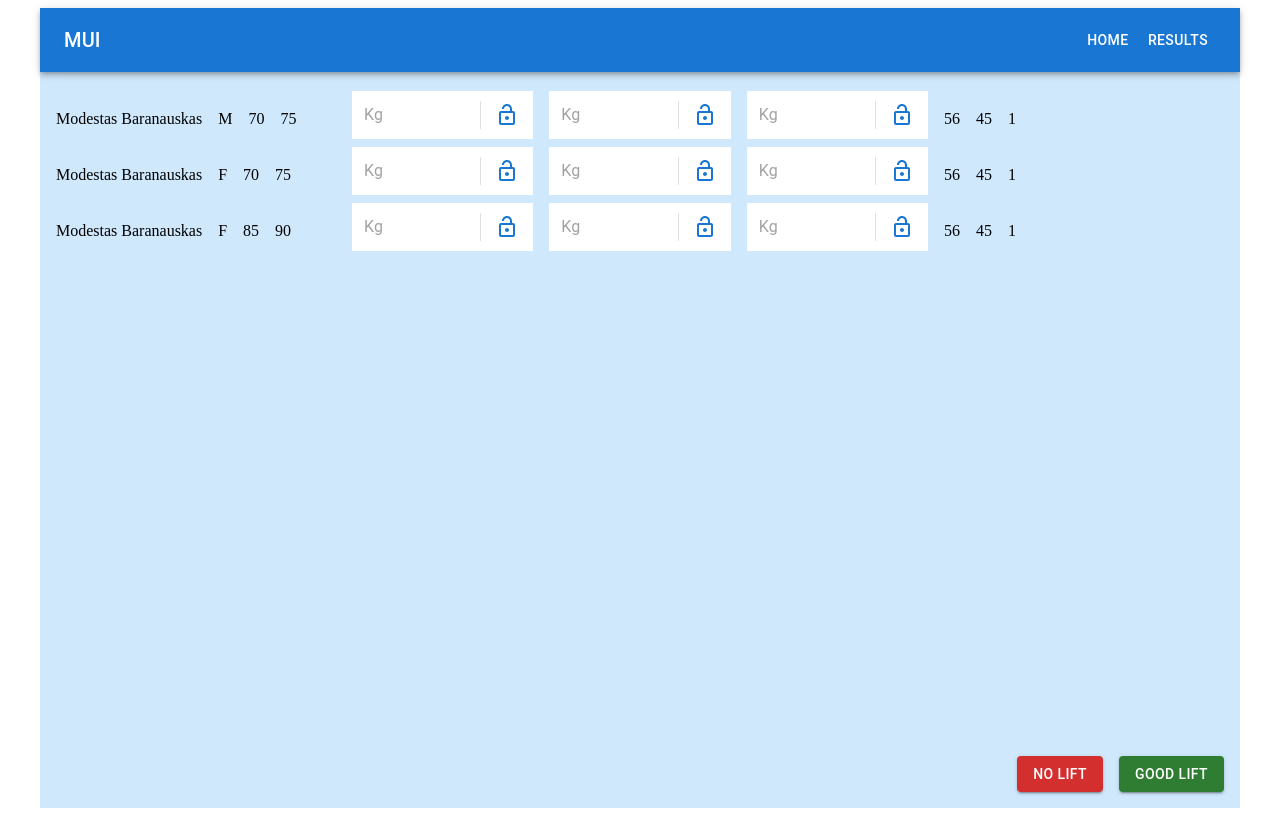
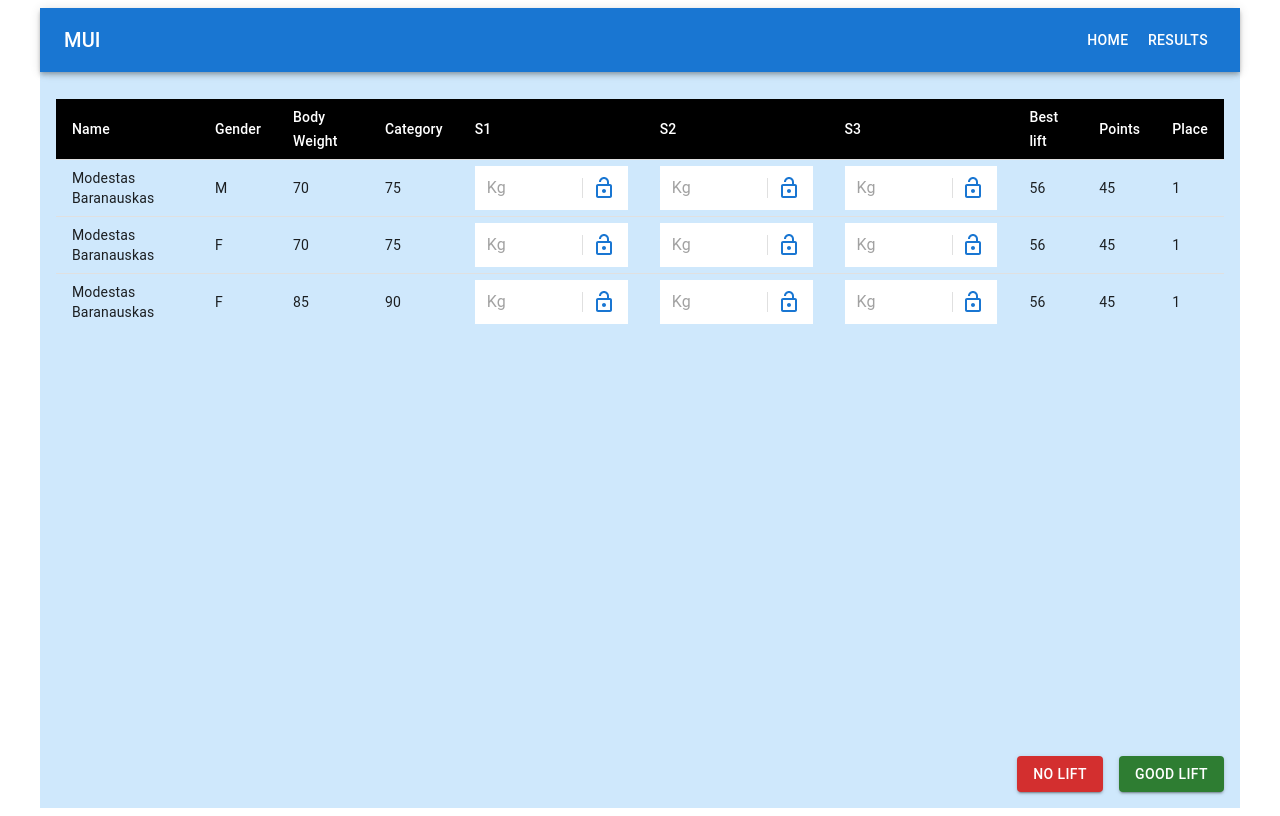
Before and after one commit to ModestasBar/wrp_score, a React (Create React App) app in the folder wrp_score/: page /lifting in a window 1280 px wide. Built offline with nearby package versions, Linux system fonts and the light colour scheme; data requests are answered from the project's data file.

Commit message:
add json-server

```diff
--- /dev/null
+++ b/wrp_score/db/db.json
@@ -0,0 +1,43 @@
+{
+  "participants": [
+    {
+      "name": "Modestas",
+      "surname": "Baranauskas",
+      "gender": "M",
+      "bodyWeight": 70,
+      "classCategory": "75",
+      "s1": { "weight": "12", "status": false },
+      "s2": { "weight": "78", "status": false },
+      "s3": { "weight": "98", "status": false },
+      "total": 56,
+      "points": 45,
+      "place": 1
+    },
+    {
+      "name": "Modestas",
+      "surname": "Baranauskas",
+      "gender": "F",
+      "bodyWeight": 70,
+      "classCategory": "75",
+      "s1": { "weight": "12", "status": false },
+      "s2": { "weight": "78", "status": false },
+      "s3": { "weight": "98", "status": false },
+      "total": 56,
+      "points": 45,
+      "place": 1
+    },
+    {
+      "name": "Modestas",
+      "surname": "Baranauskas",
+      "gender": "F",
+      "bodyWeight": 85,
+      "classCategory": "90",
+      "s1": { "weight": "12", "status": false },
+      "s2": { "weight": "78", "status": false },
+      "s3": { "weight": "98", "status": false },
+      "total": 56,
+      "points": 45,
+      "place": 1
+    }
+  ]
+}
--- a/wrp_score/package.json
+++ b/wrp_score/package.json
@@ -25,7 +25,8 @@
   },
   "scripts": {
     "start": "react-scripts start",
-    "build": "react-scripts build"
+    "build": "react-scripts build",
+    "json-server": "json-server --watch db/db.json --port 3004"
   },
   "browserslist": {
     "production": [
@@ -48,6 +49,7 @@
     "eslint-plugin-n": "^15.2.5",
     "eslint-plugin-promise": "^6.0.1",
     "eslint-plugin-react": "^7.31.8",
+    "json-server": "^0.17.0",
     "typescript": "^4.8.3"
   }
 }
--- a/wrp_score/src/components/EditableField/EditableField.tsx
+++ b/wrp_score/src/components/EditableField/EditableField.tsx
@@ -1,34 +1,34 @@
-import { Box } from '@mui/material'
-import InputBase from '@mui/material/InputBase'
-import Divider from '@mui/material/Divider'
-import IconButton from '@mui/material/IconButton'
-import LockOpenOutlinedIcon from '@mui/icons-material/LockOpenOutlined'
-import LockOutlinedIcon from '@mui/icons-material/LockOutlined'
-import { useState } from 'react'
-import { styles } from './styles'
+import { Box } from '@mui/material';
+import InputBase from '@mui/material/InputBase';
+import Divider from '@mui/material/Divider';
+import IconButton from '@mui/material/IconButton';
+import LockOpenOutlinedIcon from '@mui/icons-material/LockOpenOutlined';
+import LockOutlinedIcon from '@mui/icons-material/LockOutlined';
+import { useState } from 'react';
+import { styles } from './styles';
 
 const EditableField = () => {
-  const [lockWeight, setLockWeight] = useState(false)
-  const [readyToLift, setReadyToLift] = useState(false)
+  const [lockWeight, setLockWeight] = useState(false);
+  const [readyToLift, setReadyToLift] = useState(false);
 
   const handleLockClick = () => {
-    setLockWeight(!lockWeight)
-    setReadyToLift(false)
-  }
+    setLockWeight(!lockWeight);
+    setReadyToLift(false);
+  };
   const handleInputClick = () => {
     if (lockWeight) {
-      setReadyToLift(!readyToLift)
+      setReadyToLift(!readyToLift);
     }
-  }
+  };
 
-  const LockComponent = lockWeight ? LockOutlinedIcon : LockOpenOutlinedIcon
+  const LockComponent = lockWeight ? LockOutlinedIcon : LockOpenOutlinedIcon;
 
   return (
     <Box
       sx={[
         styles.box,
         lockWeight && styles.boxLock,
-        readyToLift && styles.boxReady
+        readyToLift && styles.boxReady,
       ]}
     >
       <InputBase
@@ -38,12 +38,12 @@ const EditableField = () => {
         disabled={lockWeight}
         onClick={handleInputClick}
       />
-      <Divider sx={{ height: 28, m: 0.5 }} orientation="vertical" />
-      <IconButton color="primary" sx={{ p: '10px' }} aria-label="directions">
+      <Divider sx={{ height: 20, m: 0.1 }} orientation="vertical" />
+      <IconButton color="primary" aria-label="directions">
         <LockComponent onClick={handleLockClick} />
       </IconButton>
     </Box>
-  )
-}
+  );
+};
 
-export default EditableField
+export default EditableField;
--- a/wrp_score/src/components/TextBox/TextBox.styles.ts
+++ b/wrp_score/src/components/TextBox/TextBox.styles.ts
@@ -1,8 +1,8 @@
 export const styles = {
   textBox: {
     display: 'flex',
-    justifyContent: 'center',
+    justifyContent: 'start',
     alignItems: 'center',
-    height: '100%'
-  }
-}
+    height: '100%',
+  },
+};
--- a/wrp_score/src/pages/Lifting/Lifting.styles.ts
+++ b/wrp_score/src/pages/Lifting/Lifting.styles.ts
@@ -1,7 +1,24 @@
 export const styles = {
   resultsColumn: {
     '&.MuiGrid-item': {
-      paddingTop: 1
-    }
-  }
-}
+      paddingTop: 1,
+    },
+  },
+  tableCell: {
+    '&.MuiTableCell-head': {
+      backgroundColor: 'black',
+      color: 'white',
+    },
+    '& ': {
+      fontSize: 14,
+    },
+  },
+  tableRow: {
+    '&:nth-of-type(odd)': {
+      // backgroundColor: 'gray',
+    },
+    '&:last-child td, &:last-child th': {
+      border: 0,
+    },
+  },
+};
--- a/wrp_score/src/pages/Lifting/Lifting.tsx
+++ b/wrp_score/src/pages/Lifting/Lifting.tsx
@@ -1,80 +1,15 @@
-import { Button, Grid, Input, TextField, Typography } from '@mui/material'
-import { Box } from '@mui/system'
-import { useState } from 'react'
-import EditableField from '../../components/EditableField'
-import TextBox from '../../components/TextBox'
-import { styles } from './Lifting.styles'
+/* eslint-disable @typescript-eslint/restrict-template-expressions */
+import { useEffect, useState } from 'react';
+import { Table, TableCell, TableHead } from '@mui/material';
+import Box from '@mui/material/Box/Box';
+import Button from '@mui/material/Button/Button';
+import TableBody from '@mui/material/TableBody/TableBody';
+import TableRow from '@mui/material/TableRow/TableRow';
 
-const liftersMock = [
-  {
-    name: 'Modestas',
-    surname: 'Baranauskas',
-    gender: 'M',
-    bodyWeight: 70,
-    classCategory: '75',
-    s1: {
-      weight: '12',
-      status: false
-    },
-    s2: {
-      weight: '78',
-      status: false
-    },
-    s3: {
-      weight: '98',
-      status: false
-    },
-    total: 56,
-    points: 45,
-    place: 1
-  },
-  {
-    name: 'Modestas',
-    surname: 'Baranauskas',
-    gender: 'F',
-    bodyWeight: 70,
-    classCategory: '75',
-    s1: {
-      weight: '12',
-      status: false
-    },
-    s2: {
-      weight: '78',
-      status: false
-    },
-    s3: {
-      weight: '98',
-      status: false
-    },
-    total: 56,
-    points: 45,
-    place: 1
-  },
-  {
-    name: 'Modestas',
-    surname: 'Baranauskas',
-    gender: 'F',
-    bodyWeight: 85,
-    classCategory: '90',
-    s1: {
-      weight: '12',
-      status: false
-    },
-    s2: {
-      weight: '78',
-      status: false
-    },
-    s3: {
-      weight: '98',
-      status: false
-    },
-    total: 56,
-    points: 45,
-    place: 1
-  }
-]
+import EditableField from '../../components/EditableField';
+import { styles } from './Lifting.styles';
 
-enum columId {
+export enum columId {
   Name,
   Gender,
   BodyWeight,
@@ -90,102 +25,128 @@ enum columId {
 const gridColumn = [
   {
     label: 'Name',
-    id: columId.Name
+    id: columId.Name,
+    sx: {
+      width: '200px',
+      borderRight: '1px solid black',
+    },
   },
   {
     label: 'Gender',
-    id: columId.Gender
+    id: columId.Gender,
+    sx: {
+      width: '100px',
+      borderRight: '1px solid black',
+    },
   },
   {
     label: 'Body Weight',
-    id: columId.BodyWeight
+    id: columId.BodyWeight,
+    sx: {
+      width: '100px',
+      borderRight: '1px solid black',
+    },
   },
   {
     label: 'Category',
-    id: columId.ClassCategory
+    id: columId.ClassCategory,
+    sx: {
+      width: '100px',
+      borderRight: '1px solid black',
+    },
   },
   {
     label: 'S1',
-    id: columId.S1
+    id: columId.S1,
+    sx: {
+      width: '200px',
+      borderRight: '1px solid black',
+    },
   },
   {
     label: 'S2',
-    id: columId.S2
+    id: columId.S2,
+    sx: {
+      width: '200px',
+      borderRight: '1px solid black',
+    },
   },
   {
     label: 'S3',
-    id: columId.S3
+    id: columId.S3,
+    sx: {
+      width: '200px',
+      borderRight: '1px solid black',
+    },
   },
   {
     label: 'Best lift',
-    id: columId.Total
+    id: columId.Total,
   },
   {
     label: 'Points',
-    id: columId.Points
+    id: columId.Points,
   },
   {
     label: 'Place',
-    id: columId.Place
-  }
-]
+    id: columId.Place,
+  },
+];
 
 const Lifting = () => {
-  const [lifters, setLifters] = useState(liftersMock)
-  const [lifter, setLifter] = useState(null)
+  const [lifters, setLifters] = useState<any>([]);
+  const [lifter, setLifter] = useState(null);
 
-  const selectLifter = (lifter: any) => {
-    setLifter(lifter)
-  }
+  useEffect(() => {
+    fetch('http://localhost:3004/participants')
+      .then(async (resp) => await resp.json())
+      .then((res) => {
+        console.log(res);
+        setLifters(res);
+      })
+      .catch((e) => e);
+  }, []);
 
-  const handleNoLift = () => {
-    lifters.forEach((lifter) => {
-      lifter.s1.status = true
-    })
-  }
+  const selectLifter = () => {};
 
+  const handleNoLift = () => {};
   return (
     <>
-      <Grid container spacing={2}>
-        {lifters.map((lifter) => (
-          <>
-            <Grid container item xs={3} spacing={2}>
-              <Grid item>
-                <TextBox>{`${lifter.name} ${lifter.surname}`}</TextBox>
-              </Grid>
-              <Grid item>
-                <TextBox>{`${lifter.gender}`}</TextBox>
-              </Grid>
-              <Grid item>
-                <TextBox>{`${lifter.bodyWeight}`}</TextBox>
-              </Grid>
-              <Grid item>
-                <TextBox>{`${lifter.classCategory}`}</TextBox>
-              </Grid>
-            </Grid>
-            <Grid item xs={2} sx={styles.resultsColumn}>
-              <EditableField />
-            </Grid>
-            <Grid item xs={2} sx={styles.resultsColumn}>
-              <EditableField />
-            </Grid>
-            <Grid item xs={2} sx={styles.resultsColumn}>
-              <EditableField />
-            </Grid>
-            <Grid container item xs={3} spacing={2}>
-              <Grid item>
-                <TextBox>{lifter.total}</TextBox>
-              </Grid>
-              <Grid item>
-                <TextBox>{lifter.points}</TextBox>
-              </Grid>
-              <Grid item>
-                <TextBox>{lifter.place}</TextBox>
-              </Grid>
-            </Grid>
-          </>
-        ))}
-      </Grid>
+      <Table size="small" aria-label="customized table" stickyHeader>
+        <TableHead>
+          <TableRow>
+            {gridColumn.map((colm, index) => (
+              <TableCell key={index} sx={styles.tableCell}>
+                {colm.label}
+              </TableCell>
+            ))}
+          </TableRow>
+        </TableHead>
+        <TableBody>
+          {lifters.map((row: any, index: number) => (
+            <TableRow sx={styles.tableRow} key={index}>
+              <TableCell sx={styles.tableCell}>
+                {`${row.name} ${row.surname}`}
+              </TableCell>
+              <TableCell sx={styles.tableCell}>{row.gender}</TableCell>
+              <TableCell sx={styles.tableCell}>{row.bodyWeight}</TableCell>
+              <TableCell sx={styles.tableCell}>{row.classCategory}</TableCell>
+              <TableCell sx={styles.tableCell}>
+                <EditableField />
+              </TableCell>
+              <TableCell sx={styles.tableCell}>
+                <EditableField />
+              </TableCell>
+              <TableCell sx={styles.tableCell}>
+                <EditableField />
+              </TableCell>
+              <TableCell sx={styles.tableCell}>{row.total}</TableCell>
+              <TableCell sx={styles.tableCell}>{row.points}</TableCell>
+              <TableCell sx={styles.tableCell}>{row.place}</TableCell>
+            </TableRow>
+          ))}
+        </TableBody>
+      </Table>
       <Box display="flex" position="absolute" bottom={0} right={0} p={2}>
         <Button
           color="error"
@@ -200,7 +161,7 @@ const Lifting = () => {
         </Button>
       </Box>
     </>
-  )
-}
+  );
+};
 
-export default Lifting
+export default Lifting;
```
Also changed, not shown: wrp_score/src/App.tsx (+12 -62 lines), wrp_score/src/components/Lifter/Lifter.tsx (+10 -10 lines), wrp_score/src/pages/Main/Main.tsx (+17 -7 lines), wrp_score/src/pages/Registration/Registration.tsx (+5 -5 lines), wrp_score/.eslintrc.json, 1 other file (tests, documents, lock files or other folders).
